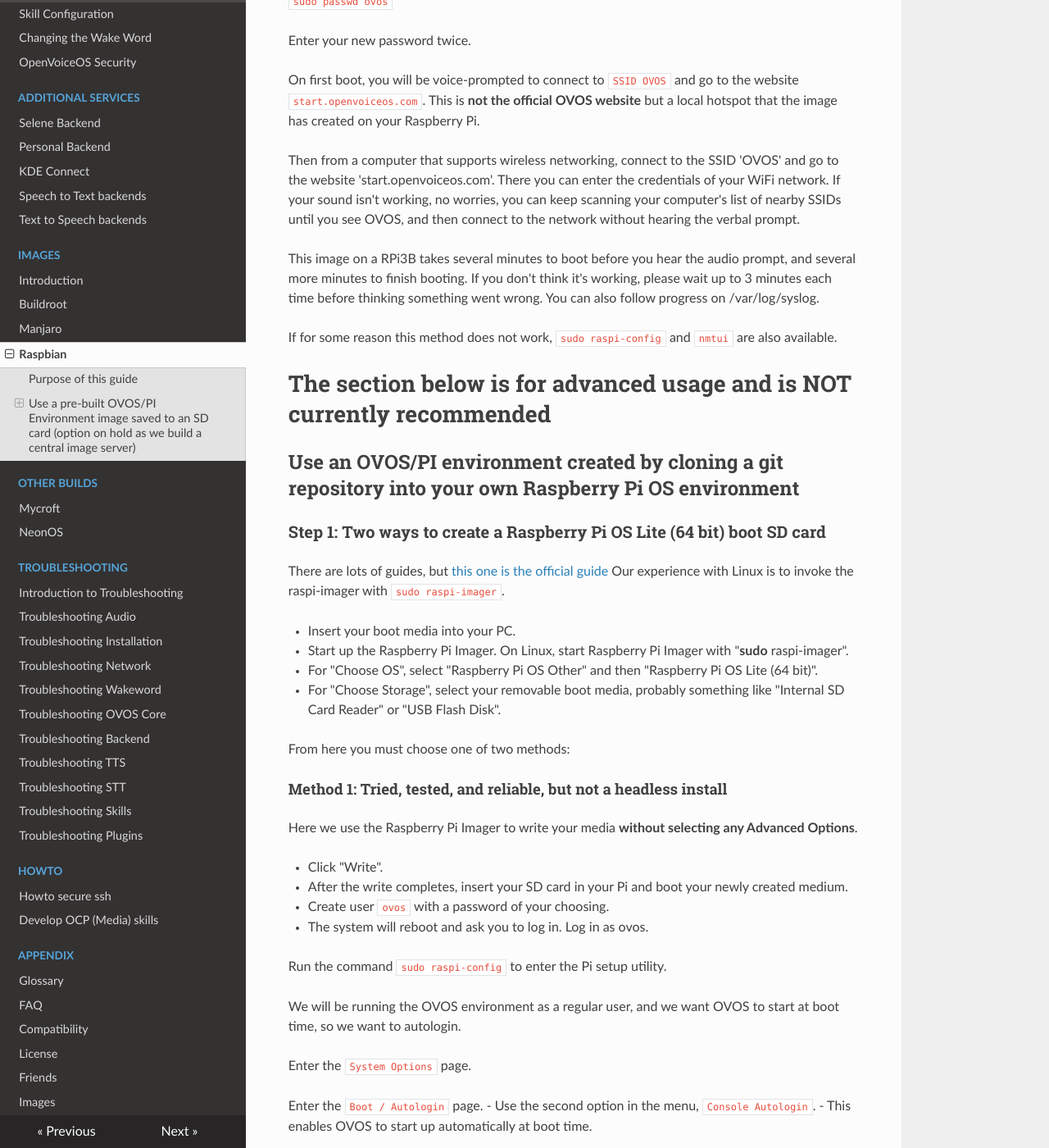
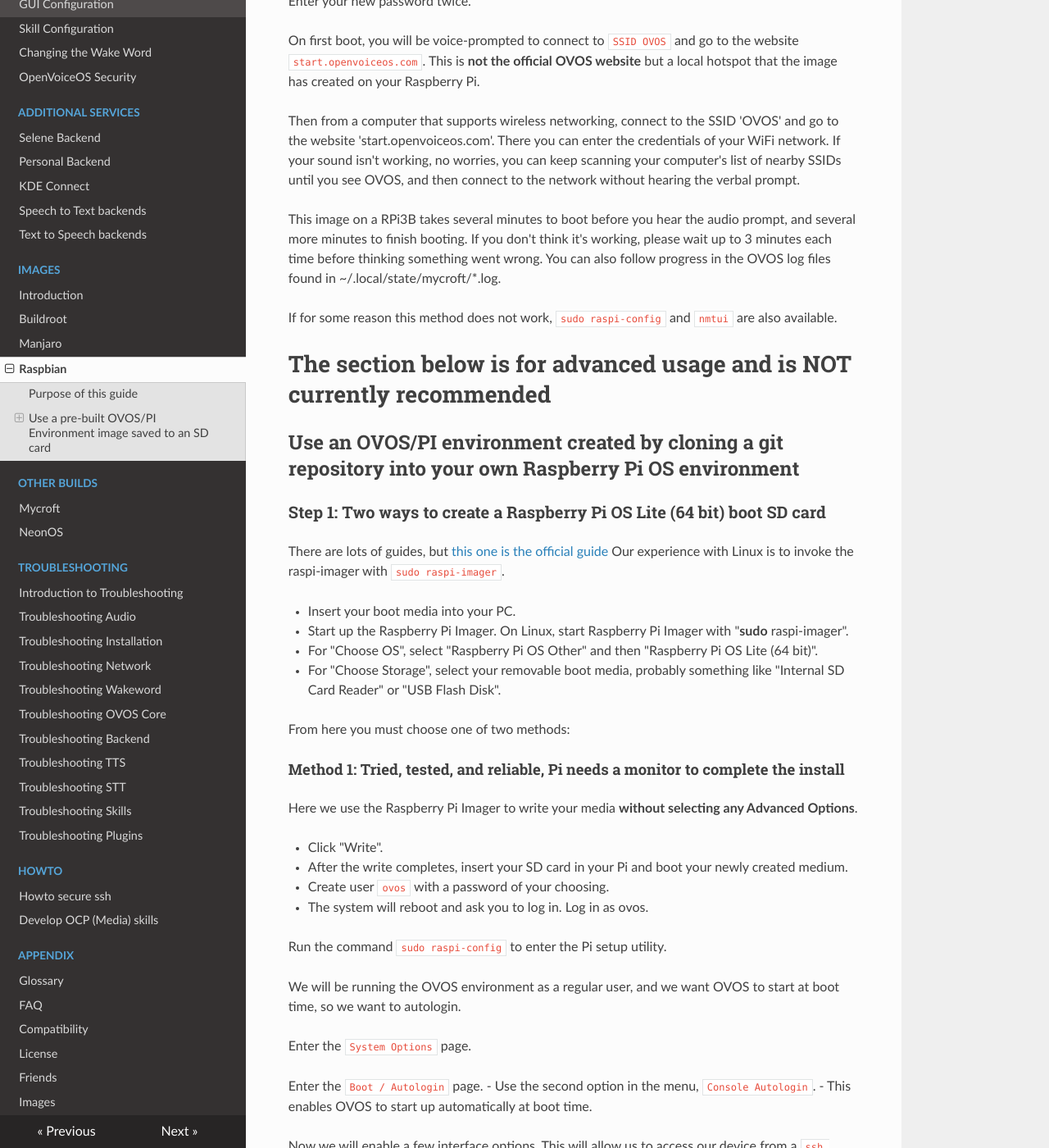
Before and after one commit to OpenVoiceOS/community-docs, an MkDocs documentation site: the page built from docs/install_raspbian.md, in a window 1280 px wide and 1400 px high, scrolled down 1750 px. Shown: the whole window at 82% size. Built offline with MkDocs 1.6.1, drawn with Linux system fonts in a browser that asks for light colours; nearby versions of some CDN libraries; some of the changed text lies outside the part shown.

Commit message:
in install_raspbian.md added reference to the ziggy ai image server (#67)
* rewritten to support script install of ovos on Pi

* Edited to reference the new image server

* fixed typo

* Fixed a typo

* revised headers to indicate requirements (or not) for monitor

* Update with pointer to ziggyai OVOS/PI image server

* Updated pointer to ziggy ai image server

* changed reference log from syslog to mycroft/*.log

---------

Co-authored-by: builderjer <34875857+builderjer@users.noreply.github.com>

```diff
--- a/docs/install_raspbian.md
+++ b/docs/install_raspbian.md
@@ -12,9 +12,9 @@
 
 Raspberry Pi Imager is available [here](https://www.raspberrypi.com/software/). There have been issues when using Raspberry Pi Imager to burn pre-built images. From Linux we have had success starting the imager with the command `sudo raspi-imager`.
 
-## Use a pre-built OVOS/PI Environment image saved to an SD card (option on hold as we build a central image server)
+## Use a pre-built OVOS/PI Environment image saved to an SD card
 
-We are currently in the process of building a centralized image server for our pre-built images.  Once the server is complete, you'll be able to download a pre-built OVOS/PI image from a central site.  Thank you for your patience.
+Download a pre-built OVOS/PI image from our [raspbian-ovos download site](https://ovosimages.ziggyai.online/raspbian).
 
 Here are two methods to install your OVOS/PI image file onto your SD card.
 
@@ -51,7 +51,7 @@
 
 Then from a computer that supports wireless networking, connect to the SSID 'OVOS' and go to the website 'start.openvoiceos.com'. There you can enter the credentials of your WiFi network.  If your sound isn't working, no worries, you can keep scanning your computer's list of nearby SSIDs until you see OVOS, and then connect to the network without hearing the verbal prompt.
 
-This image on a RPi3B takes several minutes to boot before you hear the audio prompt, and several more minutes to finish booting.  If you don't think it's working, please wait up to 3 minutes each time before thinking something went wrong. You can also follow progress on /var/log/syslog.
+This image on a RPi3B takes several minutes to boot before you hear the audio prompt, and several more minutes to finish booting.  If you don't think it's working, please wait up to 3 minutes each time before thinking something went wrong. You can also follow progress in the OVOS log files found in ~/.local/state/mycroft/*.log.
 
 If for some reason this method does not work, `sudo raspi-config` and `nmtui` are also available.
 
@@ -71,7 +71,7 @@
 
 From here you must choose one of two methods:
 
-#### Method 1: Tried, tested, and reliable, but not a headless install
+#### Method 1: Tried, tested, and reliable, Pi needs a monitor to complete the install
 
 Here we use the Raspberry Pi Imager to write your media **without selecting any Advanced Options**.
 
@@ -115,7 +115,7 @@
 
 `sudo reboot now`
 
-#### Method 2: Use Raspberry Pi Imager advanced options to do a headless install of a wireless OVOS Pi
+#### Method 2: Use Raspberry Pi Imager advanced options to install without a monitor
 
 Here we use the Raspberry Pi Imager to write your media **and let the Imager handle your network and SSH setup**.
 
@@ -204,7 +204,7 @@
 
 The full OVOS can take a few minutes to load (especially on a Pi 3), but the processes should all eventually say `active (running)`, except for `ovos.service` which should say `active (exited)`
 
-You can also track progress by watching /var/log/syslog.  Once things slow down you can try saying "Hey Mycroft". In a few seconds (the first time is slow) you should hear a 'ding' from the system. They say "What day is it".  After a delay you should hear information about today's date.
+You can also track progress by watching the files in ~/.local/state/mycroft/*.log.  Once things slow down you can try saying "Hey Mycroft". In a few seconds (the first time is slow) you should hear a 'ding' from the system. Then say "What day is it".  After a delay you should hear information about today's date.
 
 ## Final thoughts
 
```
Also changed, not shown: docs/gs_installing_image.md (+1 -1 lines).
